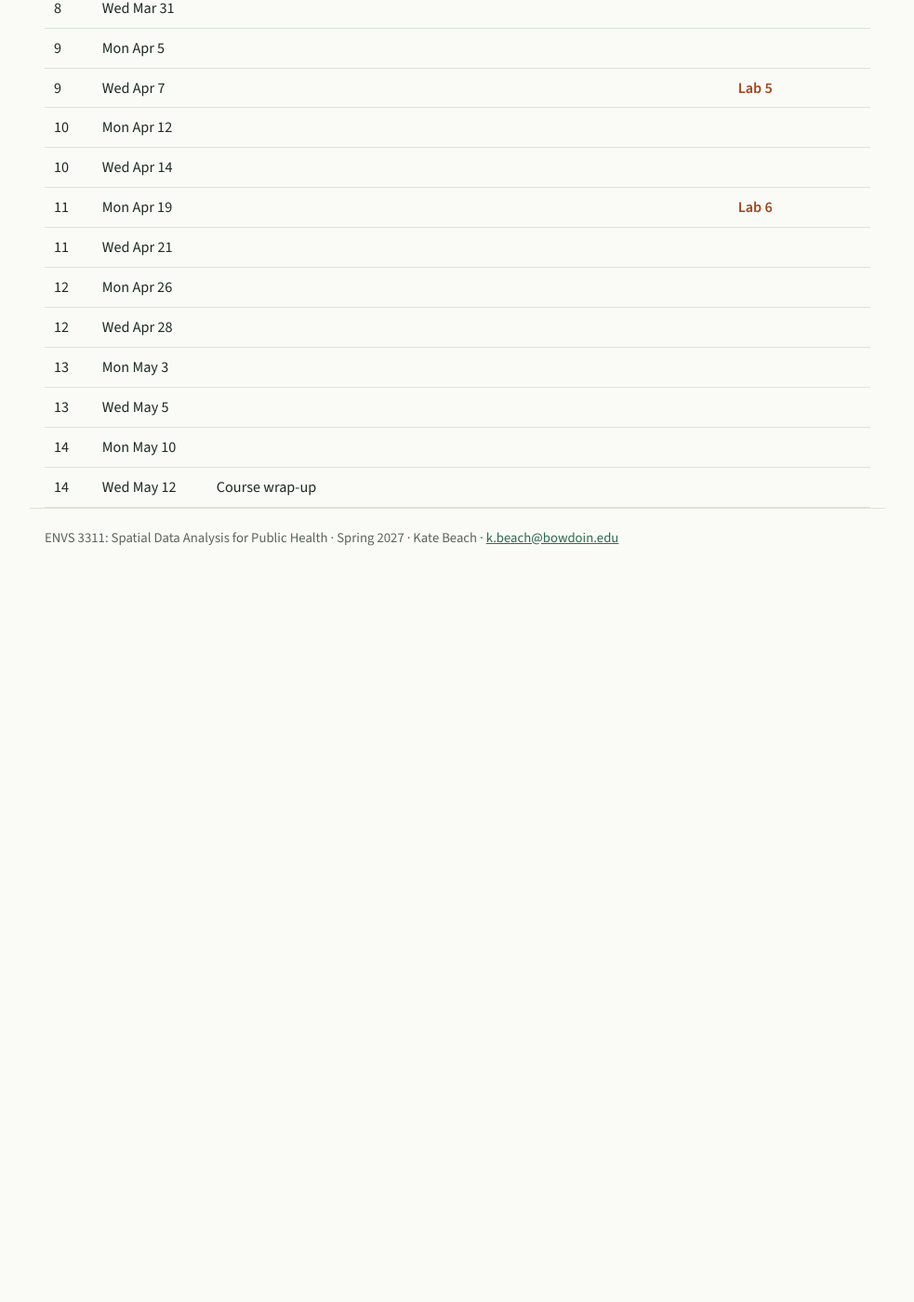
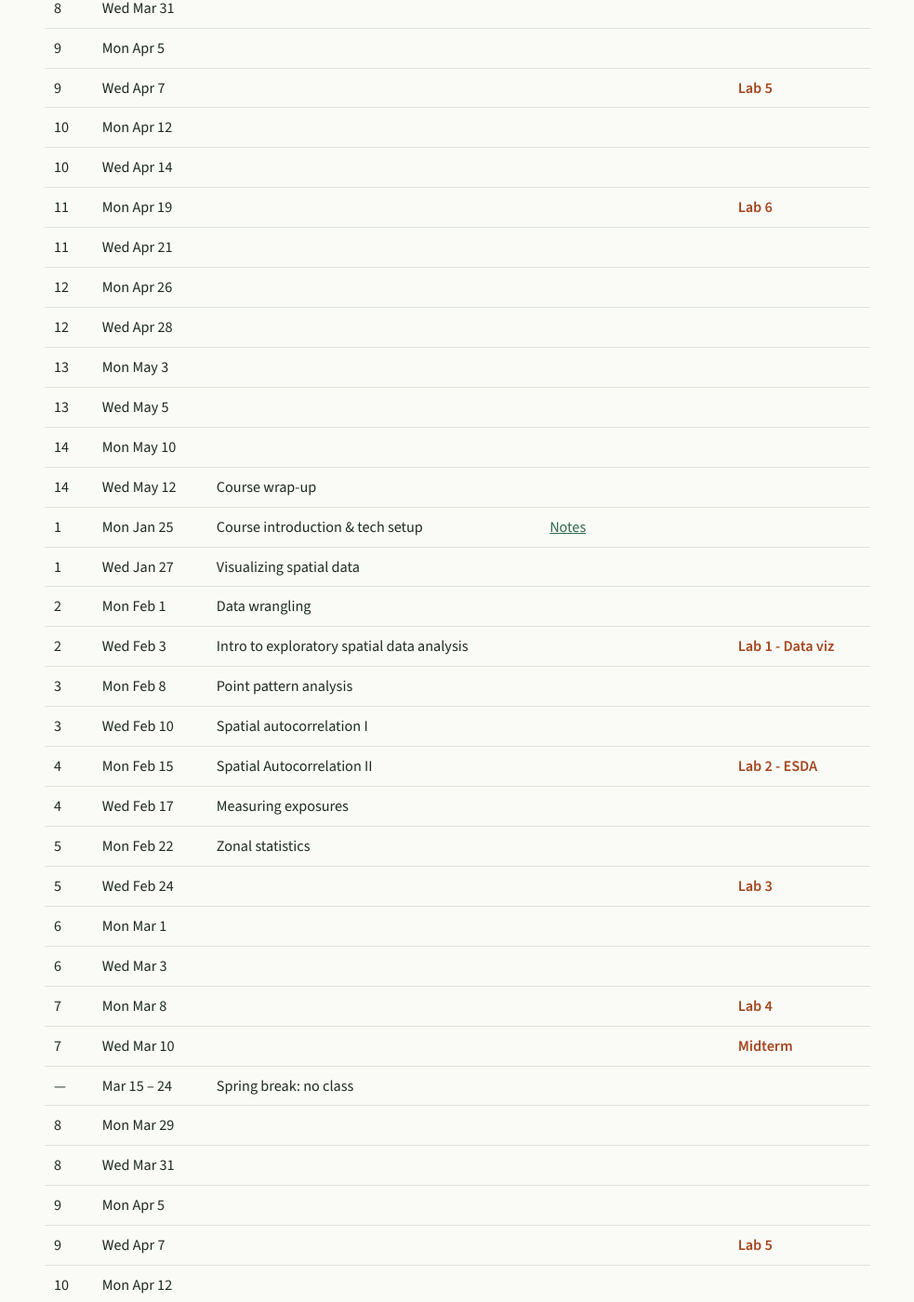
Before and after one commit to kateebb/envs3311, a Jekyll site: the page built from schedule.md, in a window 1280 px wide and 1400 px high, scrolled down 976 px. Shown: the whole window at 93% size, without its empty margins (148-1131 px from the left). Built offline with Jekyll 4.4.1, drawn with Linux system fonts in a browser that asks for light colours; before the commit the page ends 1606 px from its top, so only the background shows below that; some of the changed text lies outside the part shown.

Commit message:
Update schedule.yml
Added unit banners

```diff
--- a/_data/schedule.yml
+++ b/_data/schedule.yml
@@ -1,3 +1,230 @@
+# ENVS 3311 · Spring 2027 · Mon/Wed · Jan 25 – May 12
+# 28 class meetings. No class Mar 12–28 (spring break).
+# notes/slides: a full URL or a site path like /lectures/01-introduction/
+#
+# UNIT BANNERS: add a "unit:" line to the FIRST class of a unit and a banner
+# appears above that row on the Schedule page. "unit_desc:" (optional) adds a
+# short description under the banner. To move a banner, move those lines.
+
+- week: 1
+  unit: "Unit 1: Working with Spatial Data"
+  unit_desc: "Getting set up, visualizing, and wrangling spatial data"
+  date: "Mon Jan 25"
+  topic: "Course introduction & tech setup"
+  notes: /lectures/01-introduction/
+  slides: ""
+  reading: ""
+  due: ""
+- week: 1
+  date: "Wed Jan 27"
+  topic: "Visualizing spatial data"
+  notes: ""
+  slides: ""
+  reading: ""
+  due: ""
+- week: 2
+  date: "Mon Feb 1"
+  topic: "Data wrangling"
+  notes: ""
+  slides: ""
+  reading: ""
+  due: ""
+- week: 2
+  date: "Wed Feb 3"
+  topic: "Intro to exploratory spatial data analysis"
+  notes: ""
+  slides: ""
+  reading: ""
+  due: "Lab 1 - Data viz"
+- week: 3
+  date: "Mon Feb 8"
+  topic: "Point pattern analysis"
+  notes: ""
+  slides: ""
+  reading: ""
+  due: ""
+- week: 3
+  date: "Wed Feb 10"
+  topic: "Spatial autocorrelation I"
+  notes: ""
+  slides: ""
+  reading: ""
+  due: ""
+
+- week: 4
+  unit: "Unit 2: Exploratory Spatial Data Analysis & Mapping"
+  unit_desc: "Spatial autocorrelation, measuring exposures, and zonal statistics"
+  date: "Mon Feb 15"
+  topic: "Spatial Autocorrelation II"
+  notes: ""
+  slides: ""
+  reading: ""
+  due: "Lab 2 - ESDA"
+- week: 4
+  date: "Wed Feb 17"
+  topic: "Measuring exposures"
+  notes: ""
+  slides: ""
+  reading: ""
+  due: ""
+- week: 5
+  date: "Mon Feb 22"
+  topic: "Zonal statistics"
+  notes: ""
+  slides: ""
+  reading: ""
+  due: ""
+- week: 5
+  date: "Wed Feb 24"
+  topic: ""
+  notes: ""
+  slides: ""
+  reading: ""
+  due: "Lab 3"
+- week: 6
+  date: "Mon Mar 1"
+  topic: ""
+  notes: ""
+  slides: ""
+  reading: ""
+  due: ""
+- week: 6
+  date: "Wed Mar 3"
+  topic: ""
+  notes: ""
+  slides: ""
+  reading: ""
+  due: ""
+- week: 7
+  date: "Mon Mar 8"
+  topic: ""
+  notes: ""
+  slides: ""
+  reading: ""
+  due: "Lab 4"
+- week: 7
+  date: "Wed Mar 10"
+  topic: ""
+  notes: ""
+  slides: ""
+  reading: ""
+  due: "Midterm"
+
+- week: "—"
+  type: break
+  date: "Mar 15 – 24"
+  topic: "Spring break: no class"
+  notes: ""
+  slides: ""
+  reading: ""
+  due: ""
+
+- week: 8
+  unit: "Unit 3: Spatial Correlation"
+  unit_desc: ""
+  date: "Mon Mar 29"
+  topic: ""
+  notes: ""
+  slides: ""
+  reading: ""
+  due: ""
+- week: 8
+  date: "Wed Mar 31"
+  topic: ""
+  notes: ""
+  slides: ""
+  reading: ""
+  due: ""
+- week: 9
+  date: "Mon Apr 5"
+  topic: ""
+  notes: ""
+  slides: ""
+  reading: ""
+  due: ""
+- week: 9
+  date: "Wed Apr 7"
+  topic: ""
+  notes: ""
+  slides: ""
+  reading: ""
+  due: "Lab 5"
+- week: 10
+  date: "Mon Apr 12"
+  topic: ""
+  notes: ""
+  slides: ""
+  reading: ""
+  due: ""
+
+- week: 10
+  unit: "Unit 4: Spatial Regression"
+  unit_desc: ""
+  date: "Wed Apr 14"
+  topic: ""
+  notes: ""
+  slides: ""
+  reading: ""
+  due: ""
+- week: 11
+  date: "Mon Apr 19"
+  topic: ""
+  notes: ""
+  slides: ""
+  reading: ""
+  due: "Lab 6"
+- week: 11
+  date: "Wed Apr 21"
+  topic: ""
+  notes: ""
+  slides: ""
+  reading: ""
+  due: ""
+- week: 12
+  date: "Mon Apr 26"
+  topic: ""
+  notes: ""
+  slides: ""
+  reading: ""
+  due: ""
+- week: 12
+  date: "Wed Apr 28"
+  topic: ""
+  notes: ""
+  slides: ""
+  reading: ""
+  due: ""
+
+- week: 13
+  unit: "Final Projects"
+  unit_desc: ""
+  date: "Mon May 3"
+  topic: ""
+  notes: ""
+  slides: ""
+  reading: ""
+  due: ""
+- week: 13
+  date: "Wed May 5"
+  topic: ""
+  notes: ""
+  slides: ""
+  reading: ""
+  due: ""
+- week: 14
+  date: "Mon May 10"
+  topic: ""
+  notes: ""
+  slides: ""
+  reading: ""
+  due: ""
+- week: 14
+  date: "Wed May 12"
+  topic: "Course wrap-up"
+  notes: ""
+  slides: ""
+  reading: ""
+  due: ""
 # ENVS 3311 · Spring 2027 · Mon/Wed · Jan 25 – May 12
 # 28 class meetings. No class Mar 12–28 (spring break).
 # notes/slides: a full URL or a site path like /lectures/01-introduction/
```
